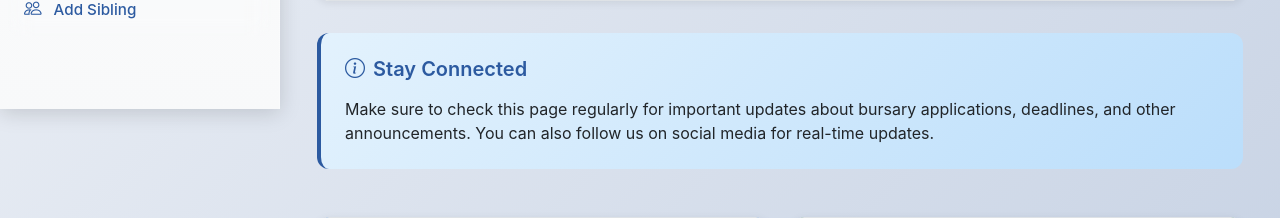
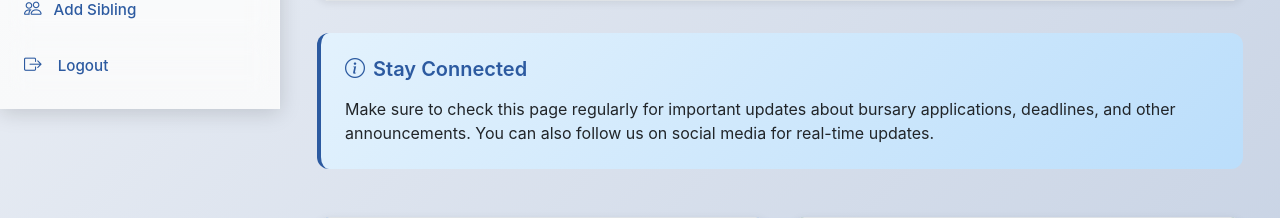
Before and after one commit to steve-ongera/kiharu-bursary-system, a Django app: page /student/announcements/ in a window 1280 px wide. Shown: the part 691-909 px from the top of the page. Run offline with Django 5.2, Linux system fonts and the light colour scheme; data comes from the database, SQL or seed files in the repository; both versions use the stored data as it was after the commit.

Commit message:
made changes

```diff
--- a/kiharu_system/urls.py
+++ b/kiharu_system/urls.py
@@ -4,7 +4,7 @@ from . import views
 urlpatterns = [
     # Authentication
     path('', views.login_view, name='login_view'),
-    path('logout/', views.login_view, name='logout_view'),
+    path('logout/', views.logout_view, name='logout_view'),
 
     # Dashboards
     path('dashboard/', views.admin_dashboard, name='admin_dashboard'),
--- a/kiharu_system/views.py
+++ b/kiharu_system/views.py
@@ -39,6 +39,7 @@ def login_view(request):
 @login_required
 def logout_view(request):
     logout(request)
+    messages.success(request, "You have been logged out successfully.")
     return redirect('login_view')
 
 # Helper function to check user type
--- a/templates/student_base.html
+++ b/templates/student_base.html
@@ -742,6 +742,15 @@
                         <span><i class="bi bi-people"></i><span class="menu-text">Add Sibling</span></span>
                     </a>
                 </li>
+                <li>
+                    <a href="{% url 'logout_view' %}" class="menu-link">
+                        <span>
+                            <i class="bi bi-box-arrow-right"></i>
+                            <span class="menu-text">Logout</span>
+                        </span>
+                    </a>
+                </li>
+
             </ul>
         </div>
     </div>
```
Also changed, not shown: db.sqlite3.
